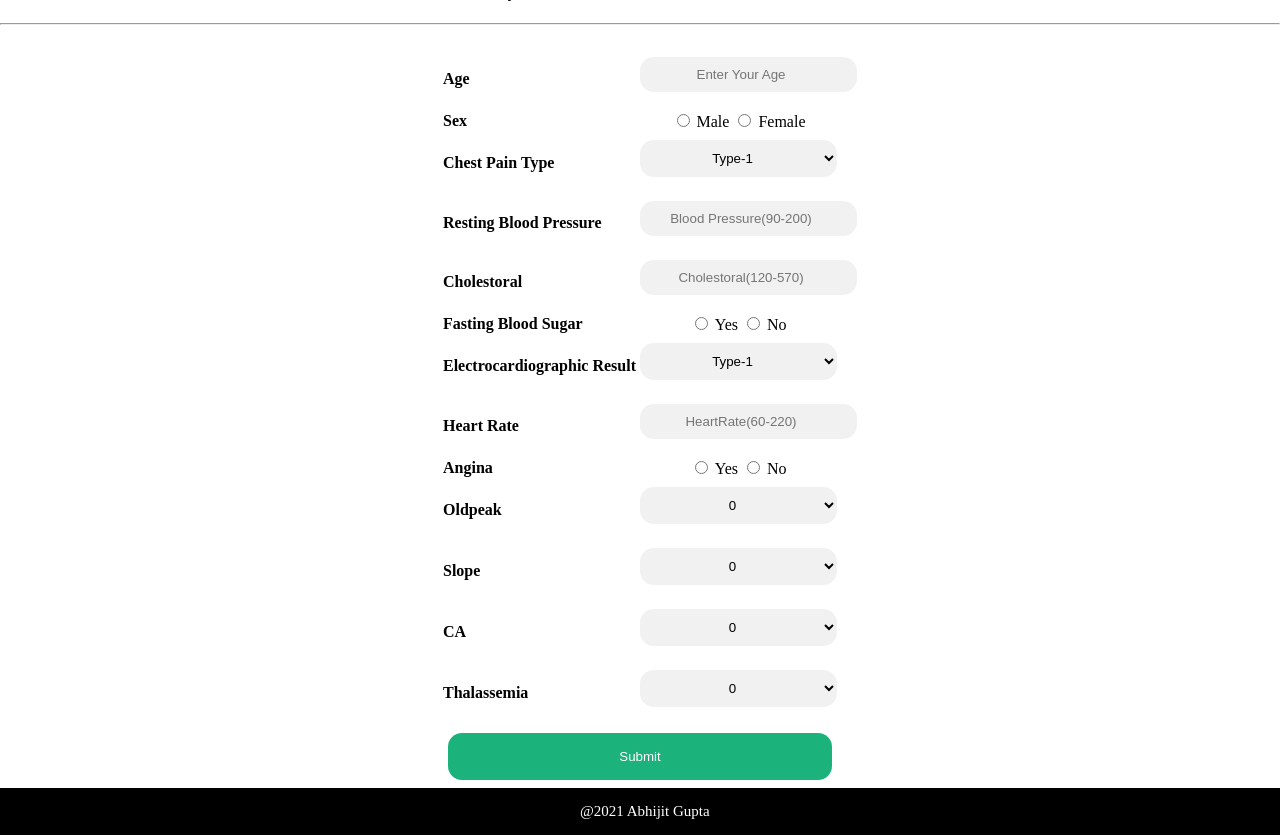
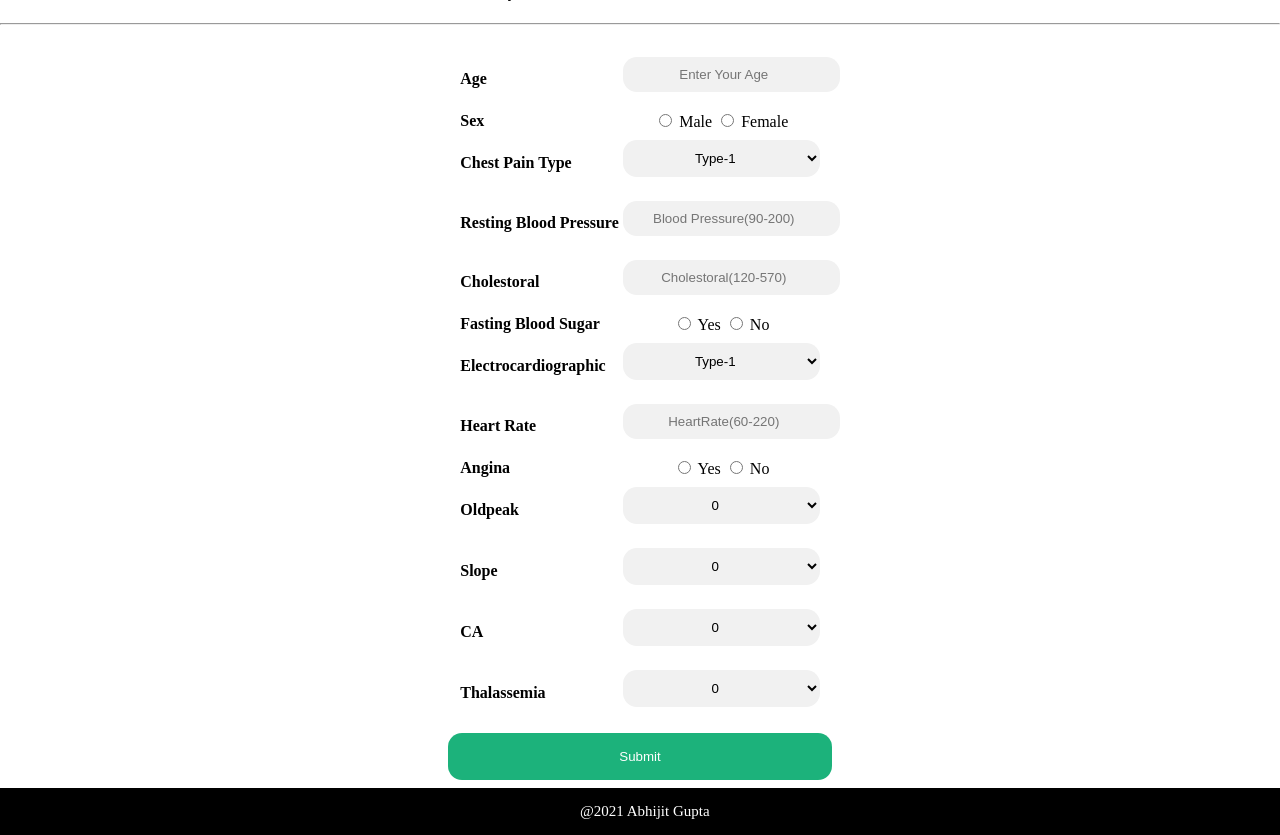
Before and after one commit to abhi-511/Heart-Disease-Prediction, a Flask app: template templates/sub.html in a window 1280 px wide; the page is wider, and only the part inside the window is pictured. Shown: the part 116-951 px from the top of that part. Run offline with Flask 2, Linux system fonts and the light colour scheme; the template is opened without the code that fills it, so the values that code supplies are empty; parts of the project's set-up code (start-up, migrations or seed data) failed here and were passed over.

Commit message:
Update sub.html

```diff
--- a/templates/sub.html
+++ b/templates/sub.html
@@ -89,7 +89,7 @@
 
                 <tr>
                     <td>
-                        <label for="restecg"><b>Electrocardiographic Result</b></label>
+                        <label for="restecg"><b>Electrocardiographic</b></label>
                     </td>
                     <td>
                         <select name="restecg" id="restecg">
```
